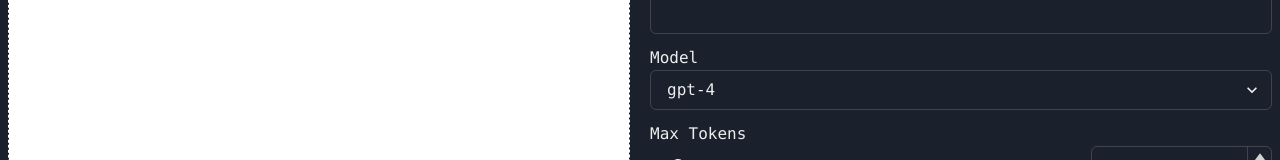
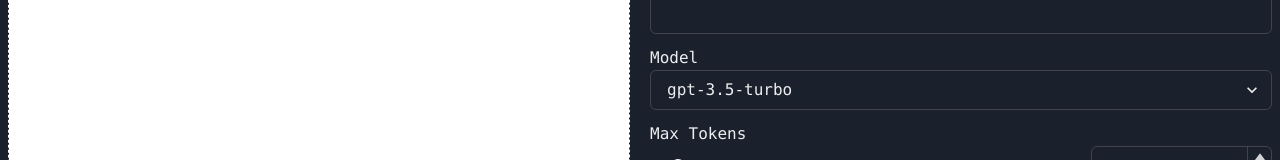
Before and after one commit to PromptLabs/embed.learnprompting.org, a React (Vite) app: page / in a window 1280 px wide. Shown: the part 249-409 px from the top of the page. Built offline with nearby package versions, Linux system fonts and the light colour scheme.

Commit message:
fix: major gpt-4 loading bug

```diff
--- a/src/openai.tsx
+++ b/src/openai.tsx
@@ -5,7 +5,7 @@ export const verifyApiKey = async (apiKey: string): Promise<boolean> => {
     try {
         const configuration = new Configuration({ apiKey })
         const openai = new OpenAIApi(configuration)
-        await openai.retrieveModel(MODELS[0])
+        await openai.retrieveModel(MODELS[5])
         return true
     } catch (error) {
         return false
--- a/src/urlconfig.ts
+++ b/src/urlconfig.ts
@@ -17,7 +17,7 @@ export const MODELS = [
 ]
 
 export const urlConfigSchema = yup.object({
-    model: yup.string().oneOf(MODELS).default(MODELS[0]),
+    model: yup.string().oneOf(MODELS).default(MODELS[4]),
     prompt: yup.string().default(""),
     output: yup.string().default(""),
     maxTokens: yup.number().integer().min(1).max(4000).default(256),
```
